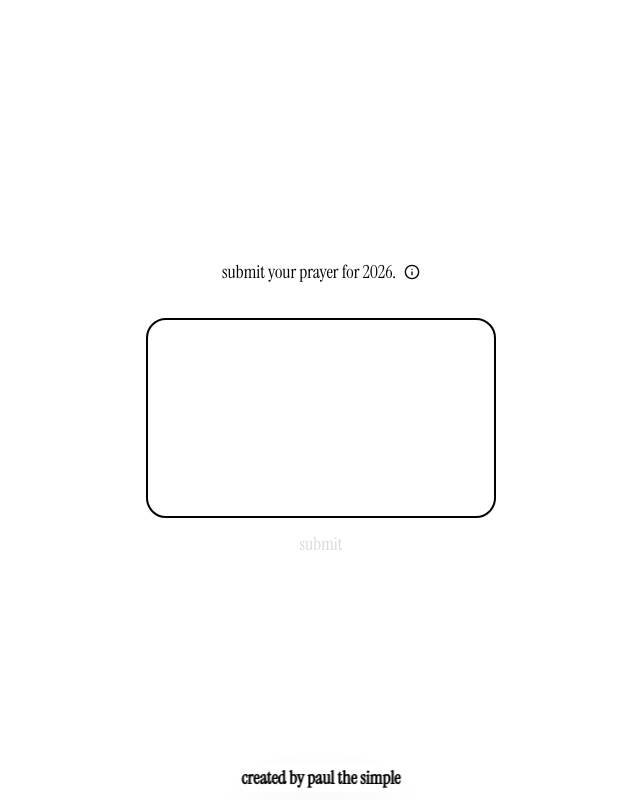
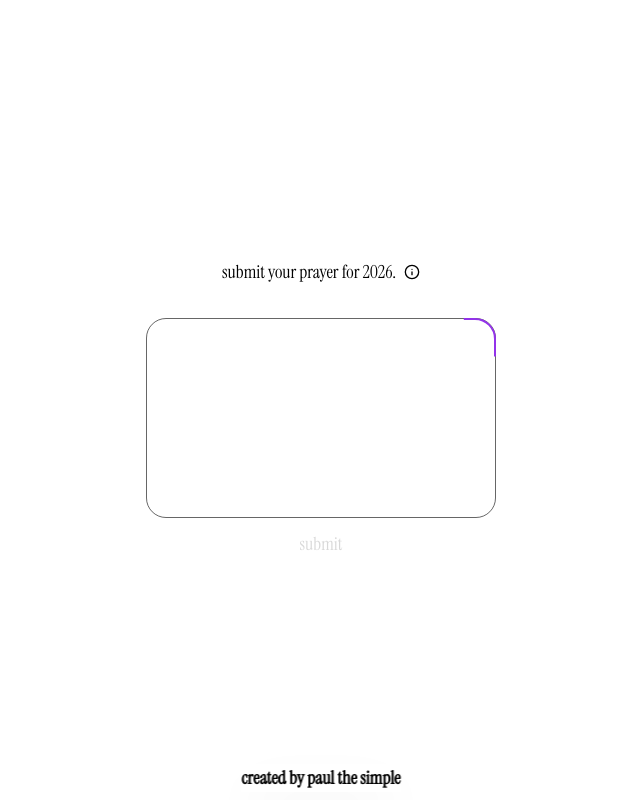
Before and after one commit to luckyalade/prayer, a Next.js app: page / in a window 1280 px wide. Both pictures are taken after a click on the button "enter". Shown: the whole page, without its empty margins (319-959 px from the left). Built offline with nearby package versions, Linux system fonts and the light colour scheme; no server answers.

Commit message:
Update: new layout fix 2

```diff
--- a/app/globals.css
+++ b/app/globals.css
@@ -83,3 +83,23 @@ body {
 .animate-pulse-slow {
   animation: pulse-slow 3s ease-in-out infinite;
 }
+
+/* Loader-style border animation for textarea */
+@keyframes dash-textarea {
+  0% {
+    stroke-dashoffset: 1060;
+  }
+  100% {
+    stroke-dashoffset: 0;
+  }
+}
+
+/* Loader-style border animation for modal */
+@keyframes dash-modal {
+  0% {
+    stroke-dashoffset: 2080;
+  }
+  100% {
+    stroke-dashoffset: 0;
+  }
+}
--- a/components/info-modal.tsx
+++ b/components/info-modal.tsx
@@ -30,9 +30,33 @@ export function InfoModal({ isOpen, onClose }: InfoModalProps) {
         exit={{ opacity: 0 }}
       >
         <div
-          className="relative w-full max-w-[500px] bg-white border border-black rounded-[30px] p-8 shadow-xl animate-in fade-in zoom-in-95 duration-200"
+          className="relative w-full max-w-[500px] bg-white rounded-[30px] p-8 shadow-xl animate-in fade-in zoom-in-95 duration-200"
           onClick={(e) => e.stopPropagation()}
         >
+          {/* Animated border SVG */}
+          <svg
+            className="absolute inset-0 w-full h-full pointer-events-none"
+            xmlns="http://www.w3.org/2000/svg"
+          >
+            <rect
+              x="1"
+              y="1"
+              width="calc(100% - 2px)"
+              height="calc(100% - 2px)"
+              rx="30"
+              ry="30"
+              fill="none"
+              stroke="#9333ea"
+              strokeWidth="2"
+              strokeDasharray="80 2000"
+              style={{
+                animation: "dash-modal 10s linear infinite",
+              }}
+            />
+          </svg>
+          {/* Static border */}
+          <div className="absolute inset-0 border border-black/60 rounded-[30px] pointer-events-none" />
+
           <button
             onClick={onClose}
             className="absolute right-6 top-6 text-black hover:opacity-70 transition-opacity"
--- a/components/prayer-form.tsx
+++ b/components/prayer-form.tsx
@@ -381,6 +381,29 @@ export function PrayerForm({ onModeChange }: PrayerFormProps = {}) {
         </div>
         {error && <p className="mt-2 mb-4 text-red-500 text-sm">{error}</p>}
 
+        <div className="relative w-[300px] h-[200px] pro-max:w-[350px]">
+          {/* Animated border SVG */}
+          <svg
+            className="absolute inset-0 w-full h-full pointer-events-none"
+            xmlns="http://www.w3.org/2000/svg"
+          >
+            <rect
+              x="1"
+              y="1"
+              width="calc(100% - 2px)"
+              height="calc(100% - 2px)"
+              rx="20"
+              ry="20"
+              fill="none"
+              stroke="#9333ea"
+              strokeWidth="2"
+              strokeDasharray="60 1000"
+              style={{
+                animation: "dash-textarea 10s linear infinite",
+              }}
+            />
+          </svg>
+          {/* Static border */}
           <textarea
             value={prayerText}
             onChange={(e) => setPrayerText(e.target.value)}
@@ -402,8 +425,9 @@ export function PrayerForm({ onModeChange }: PrayerFormProps = {}) {
                 window.scrollTo(0, parseInt(scrollY || "0") * -1);
               }
             }}
-          className="w-[300px] h-[200px] pro-max:w-[350px] border-2 border-black rounded-[20px] p-4 bg-transparent text-black resize-none focus:outline-none focus:ring-1 focus:ring-black/20"
+            className="w-full h-full border border-black/60 rounded-[20px] p-4 bg-transparent text-black resize-none focus:outline-none"
           />
+        </div>
 
         <button
           onClick={handleSubmit}
```
Lines whose indentation alone changed are shown as unchanged.
